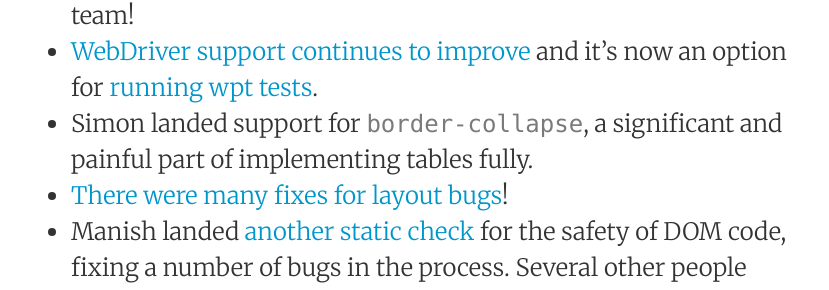
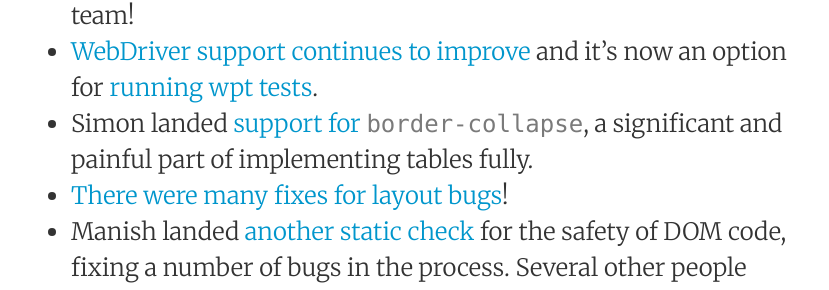
Before and after one commit to servo/blog.servo.org, a Jekyll site: the page built from _posts/2015-05-14-twis-32.md, in a window 1280 px wide and 900 px high, scrolled down 751 px. Shown: the part 152-442 px from the top of the window, without its empty margins (225-1054 px from the left). Built offline with Jekyll 4.4.1, drawn with Linux system fonts in a browser that asks for light colours.

Commit message:
Make one of the links more visible

```diff
--- a/_posts/2015-05-14-twis-32.md
+++ b/_posts/2015-05-14-twis-32.md
@@ -19,7 +19,7 @@ Firefox Nightly now has [experimental support for components written in Rust](ht
 - WebGL now supports [actually drawing stuff](https://github.com/servo/servo/pull/5820).
 - We merged [basic WebSockets support](https://github.com/servo/servo/pull/5939) thanks to a NCSU student team!
 - [WebDriver](https://github.com/servo/servo/pull/5808) [support](https://github.com/servo/servo/pull/5962) [continues](https://github.com/servo/servo/pull/5884) [to](https://github.com/servo/servo/pull/5969) [improve](https://github.com/servo/servo/pull/6008) and it's now an option for [running wpt tests](https://github.com/servo/servo/pull/6022).
-- Simon landed support for [`border-collapse`](https://github.com/servo/servo/pull/5870), a significant and painful part of implementing tables fully.
+- Simon landed [support for `border-collapse`](https://github.com/servo/servo/pull/5870), a significant and painful part of implementing tables fully.
 - [There](https://github.com/servo/servo/pull/5831) [were](https://github.com/servo/servo/pull/5885) [many](https://github.com/servo/servo/pull/6014) [fixes](https://github.com/servo/servo/pull/6012) [for](https://github.com/servo/servo/pull/5911) [layout](https://github.com/servo/servo/pull/6049) [bugs](https://github.com/servo/servo/pull/5991)!
 - Manish landed [another static check](https://github.com/servo/servo/pull/5855) for the safety of DOM code, fixing a number of bugs in the process. Several other people contributed DOM cleanups and safety improvements.
 - Keegan implemented a [web font sanitizer](https://github.com/servo/servo/pull/6030) using the same library as Chrome and Firefox.
```
